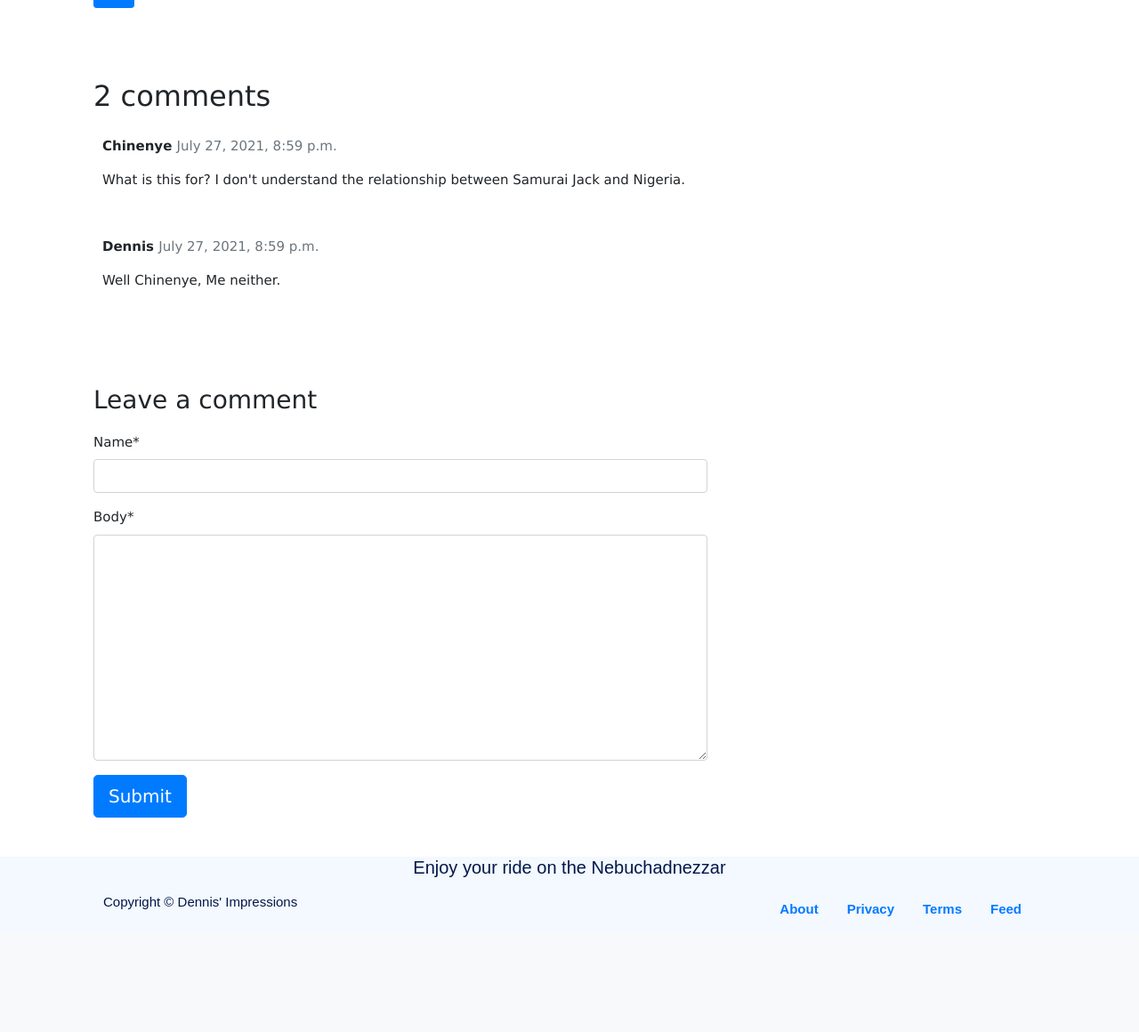
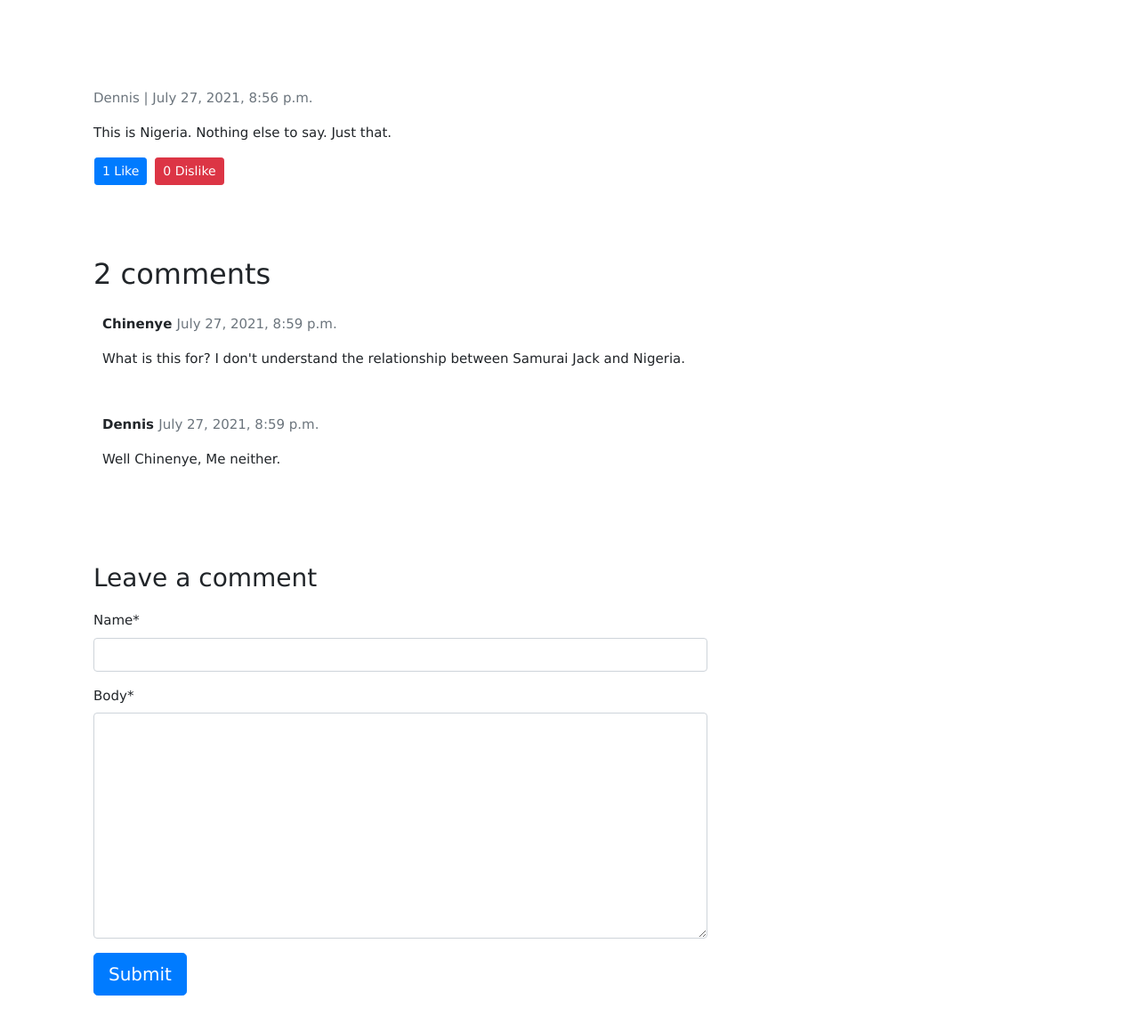
Before and after one commit to ntachukwu/matrix, a Django app: a page that uses templates/base.html in a window 1280 px wide. Shown: the part 270-1430 px from the top of the page at 89% size. Before the commit the page ends 1300 px from the top, so only its background shows below. Run offline with Django 3.2, Linux system fonts and the light colour scheme; data comes from the database, SQL or seed files in the repository; both versions use the stored data as it was after the commit; data that the repository does not hold is empty; some libraries are stand-ins or nearby versions.

Commit message:
completted the dislike and like feature

```diff
--- a/blog/models.py
+++ b/blog/models.py
@@ -24,7 +24,9 @@ class Post(models.Model):
 
     content = models.TextField()
     likes = models.ManyToManyField(
-        User, related_name="post_likes")
+        User, related_name="post_likes", blank=True)
+    dislike = models.ManyToManyField(
+        User, related_name="post_dis_likes", blank=True)
 
     metades = models.CharField(max_length=300, default="new post")
     status = models.IntegerField(choices=STATUS, default=0)
@@ -34,7 +36,16 @@ class Post(models.Model):
         ordering = ['-created_on']
 
     def total_likes(self):
-        return self.likes.count()
+        if self.likes == None:
+            return 0
+        else:
+            return self.likes.count()
+
+    def total_dislikes(self):
+        if self.dislike == None:
+            return 0
+        else:
+            return self.dislike.count()
 
     def __str__(self):
         return self.title
--- a/blog/urls.py
+++ b/blog/urls.py
@@ -1,11 +1,12 @@
 from django.urls import path
 from django.conf.urls import url
-from .views import PostList, post_detail, like_post
+from .views import PostList, post_detail, like_post, dis_like_post
 
 urlpatterns = [
     path('<slug:slug>/', post_detail, name="post_detailing"),
     path('', PostList.as_view(), name='home'),
     path('like/<slug:slug>/', like_post, name='like'),
+    path('dislike/<slug:slug>/', dis_like_post, name='dislike'),
 
 
 ]
--- a/blog/views.py
+++ b/blog/views.py
@@ -43,5 +43,25 @@ def post_detail(request, slug):
 
 def like_post(request, slug):
     post = get_object_or_404(Post, slug=slug)
-    post.likes.add(request.user)
+
+    if post.likes.filter(id=request.user.id).exists():
+        post.likes.remove(request.user)
+        post.dislike.add(request.user)
+    else:
+        post.likes.add(request.user)
+        post.dislike.remove(request.user)
+
     return post_detail(request, slug)
+
+
+def dis_like_post(request, slug):
+    post = get_object_or_404(Post, slug=slug)
+
+    if post.dislike.filter(id=request.user.id).exists():
+        post.dislike.remove(request.user)
+        post.likes.add(request.user)
+    else:
+        post.dislike.add(request.user)
+        post.likes.remove(request.user)
+
+    return post_detail(request, slug)
--- a/templates/base.html
+++ b/templates/base.html
@@ -9,6 +9,12 @@
 <link rel="preconnect" href="https://fonts.gstatic.com" crossorigin>
 <link href="https://fonts.googleapis.com/css2?family=Pacifico&display=swap" rel="stylesheet">
 <link rel="stylesheet" href="https://stackpath.bootstrapcdn.com/bootstrap/4.5.2/css/bootstrap.min.css" integrity="sha384-JcKb8q3iqJ61gNV9KGb8thSsNjpSL0n8PARn9HuZOnIxN0hoP+VmmDGMN5t9UJ0Z" crossorigin="anonymous">
+<link rel="preconnect" href="https://fonts.googleapis.com">
+<link rel="preconnect" href="https://fonts.gstatic.com" crossorigin>
+<link href="https://fonts.googleapis.com/css2?family=Bebas+Neue&display=swap" rel="stylesheet">
+<link rel="preconnect" href="https://fonts.googleapis.com">
+<link rel="preconnect" href="https://fonts.gstatic.com" crossorigin>
+<link href="https://fonts.googleapis.com/css2?family=Ubuntu:ital,wght@0,300;1,400&display=swap" rel="stylesheet">
 <style>
 html, body {
 height: 100%;
@@ -48,8 +54,10 @@ color: #669eff; }
 }
 #foot {
 	flex-shrink: 0;
-	font-family: sans-serif;
-background-color: #f4f8ff; color: #001849;
+	font-family: 'Bebas Neue', cursive;
+	color: #2e394f; background-image: url('https://res.cloudinary.com/th3nn3ss/image/upload/v1627581682/sri7lgmf9z0nmdwmvgej.jpg'); height: 50px; background-repeat: no-repeat;
+  background-attachment: fixed;
+  background-position: bottom;
 	bottom: 0px;
 	width: 100%;
 }
@@ -72,7 +80,7 @@ border: none;
 {% endblock content %}
 </div>
 <footer class="footer" id="foot">
-<div class="container"><h5 style="text-align:center;">Enjoy your ride on the Nebuchadnezzar</h5>
+<!-- <div class="container"><h5 style="text-align:center;">Enjoy your ride on the Nebuchadnezzar</h5> -->
 <nav class="navbar navbar-expand-lg">
 <div class="container-fluid">
 
--- a/templates/post_detail.html
+++ b/templates/post_detail.html
@@ -1,19 +1,37 @@
 {% extends 'base.html' %} {% block content %}
 {% load crispy_forms_tags %}
+<header class="jumbotron" style=" color: #192a4d; background-image: url('https://res.cloudinary.com/th3nn3ss/image/upload/v1627581682/sri7lgmf9z0nmdwmvgej.jpg'); height: 200px; background-repeat: no-repeat;
+  background-attachment: fixed;
+  background-position: bottom; font-family: 'Bebas Neue', cursive;">
+    <div class="container">
+        <p class="h1"> {{post.title}}</p>
+
+    </div>
+</header>
 
 <div class="container">
     <div class="row">
         <div class="col-md-8 card mb-4  mt-3 left  top">
             <div class="card-body">
-                <h1>{% block title %} {{ post.title }} {% endblock title %}</h1>
+                <br />
                 <img src='{{ post.post_image.url }}' width="400px"/>
                 <p class=" text-muted">{{ post.author }} | {{ post.created_on }}</p>
                 <p class="card-text ">{{ post.content | safe }}</p>
 
-                <form action="{% url 'like' post.slug %}" method="POST">
-                    {% csrf_token %}
-                    <button type="submit" name="post_slug" value="{{ post.slug }}" class="btn btn-primary btn-sm">Like</button>
-                </form>
+                <table><tr>
+                    <td class="pr-sm-2"><form action="{% url 'like' post.slug %}" method="POST">
+                        {% csrf_token %}
+                        <button type="submit" name="post_slug" value="{{ post.slug }}" class="btn btn-primary btn-sm"> <span>
+                                {{post.total_likes}} </span>Like</button>
+                    </form></td>
+                    <td>
+                        <form action="{% url 'dislike' post.slug %}" method="POST">
+                            {% csrf_token %}
+                            <button type="submit" name="post_slug" value="{{ post.slug }}" class="btn btn-danger btn-sm"> <span>
+                                    {{post.total_dislikes}} </span>Dislike</button>
+                        </form>
+                    </td>
+                </tr></table>
             </div>
         </div>
 
```
Also changed, not shown: templates/home.html (+17 -7 lines), blog/migrations/0005_auto_20210729_2251.py (added), db.sqlite3.
